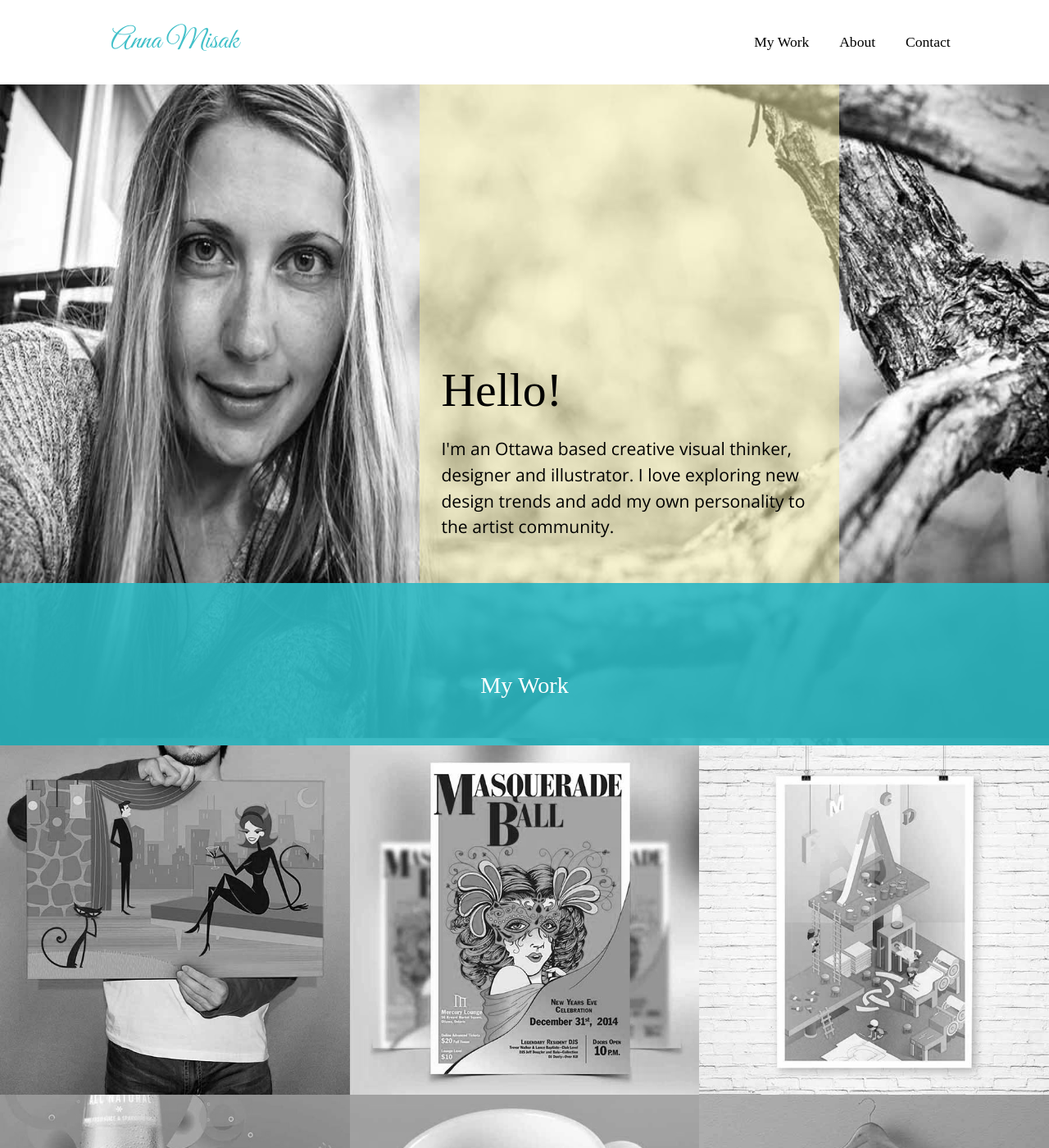
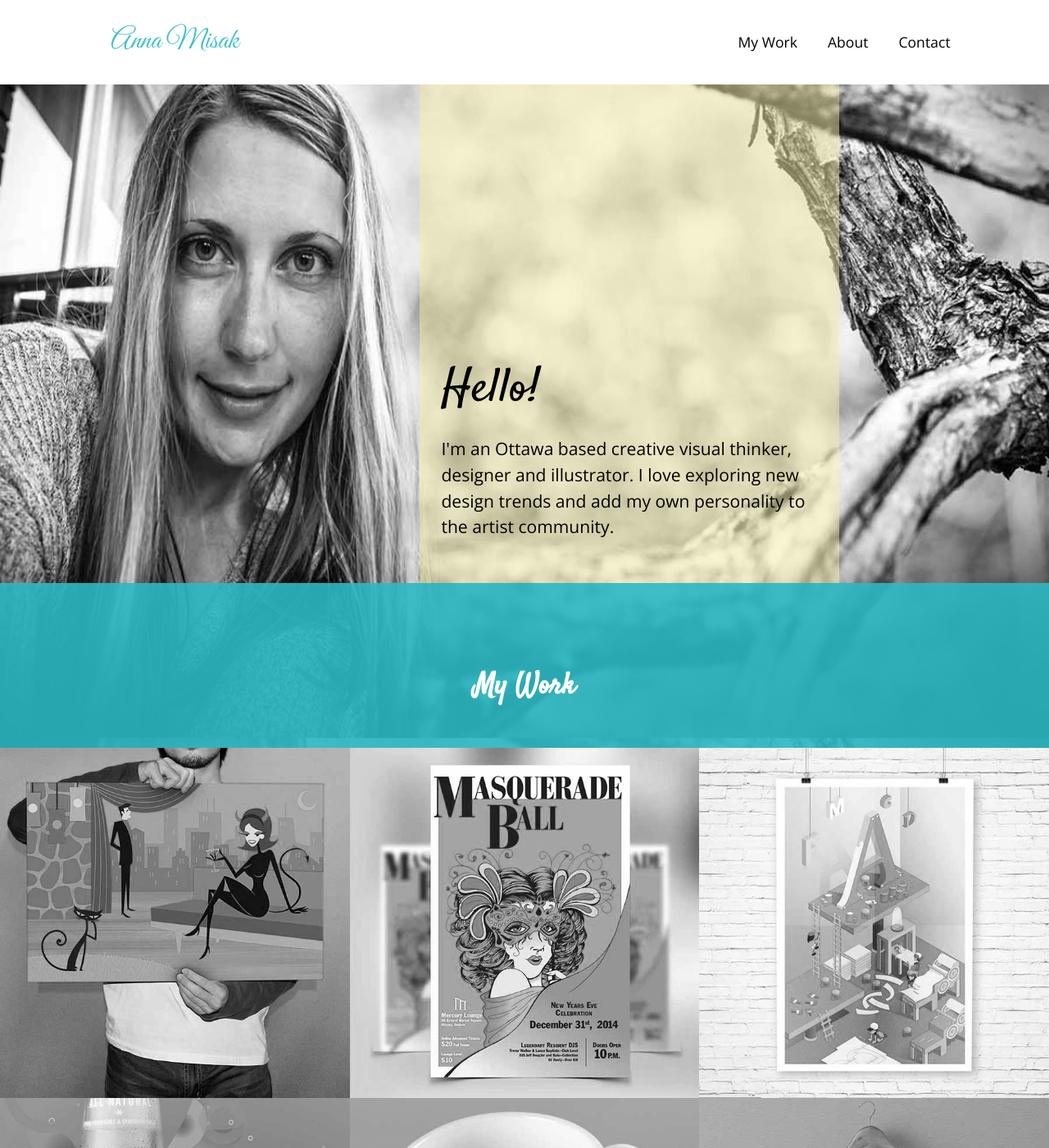
Before and after one commit to annamisak/annamisak, a Jekyll site: the page built from index.html, in a window 1280 px wide and 1400 px high. Shown: the whole window at 82% size. Built offline with Jekyll 4.4.1, drawn with Linux system fonts in a browser that asks for light colours; some web fonts are replaced; Markdown is read by kramdown in place of the engine named in the settings.

Commit message:
Font adjustment

```diff
--- a/_includes/css/typography.css
+++ b/_includes/css/typography.css
@@ -90,7 +90,7 @@ small, .milli {
 }
 
 .font-family {
-  font-family: "Quando";
+  font-family: "Satisfy";
 }
 
 .500 {
--- a/_includes/nav.html
+++ b/_includes/nav.html
@@ -1,5 +1,5 @@
     <nav class="unit gutter-1-2 unit-xs-1 unit-s-1 unit-m-2-3 unit-l-2-3" id="navigation" role="navigation">
-        <ul class="nav font-family kilo push-0">
+        <ul class="nav kilo push-0">
             <li><a class="{% if page.url == 'index.html#mywork' %}current{% endif %} island-1-2" href="{{site.baseurl}}/index.html#mywork">My Work</a></li>
             <li><a class="{% if page.url == 'index.html#about' %}current{% endif %} island-1-2" href="{{site.baseurl}}/index.html#about">About</a></li>
             <li><a class="{% if page.url == 'index.html#contact' %}current{% endif %} island-1-2" href="{{site.baseurl}}/index.html#contact">Contact</a></li>
--- a/_layouts/default.html
+++ b/_layouts/default.html
@@ -11,7 +11,7 @@
     <meta name="msapplication-TileColor" content="#ffffff">
     <meta name="msapplication-TileImage" content="{{site.baseurl}}/img/icon/ms-icon-144x144.png">
     <meta name="theme-color" content="#ffffff">
-    <link href="https://fonts.googleapis.com/css?family=Great+Vibes|Open+Sans|Quando" rel="stylesheet" type="text/css">
+    <link href="https://fonts.googleapis.com/css?family=Great+Vibes|Open+Sans|Satisfy" rel="stylesheet" type="text/css">
     <link href="{{site.baseurl}}/css/general.css" rel="stylesheet">
     <link rel="author" href="{{site.baseurl}}/humans.txt">
     <link rel="apple-touch-icon" sizes="57x57" href="{{site.baseurl}}/img/icon/apple-icon-57x57.png">
--- a/index.html
+++ b/index.html
@@ -16,7 +16,7 @@ priority: 1.0
 
   <article class="portfolio white">
     <div class="island wrapper text-center">
-      <h3 class="peta pad-t-3 font-family">My Work</h3>
+      <h3 class="zetta pad-t-3 font-family">My Work</h3>
     </div>
     <div class="grid pad-t-1">
       {% for mywork in site.categories.illustration %}
```
